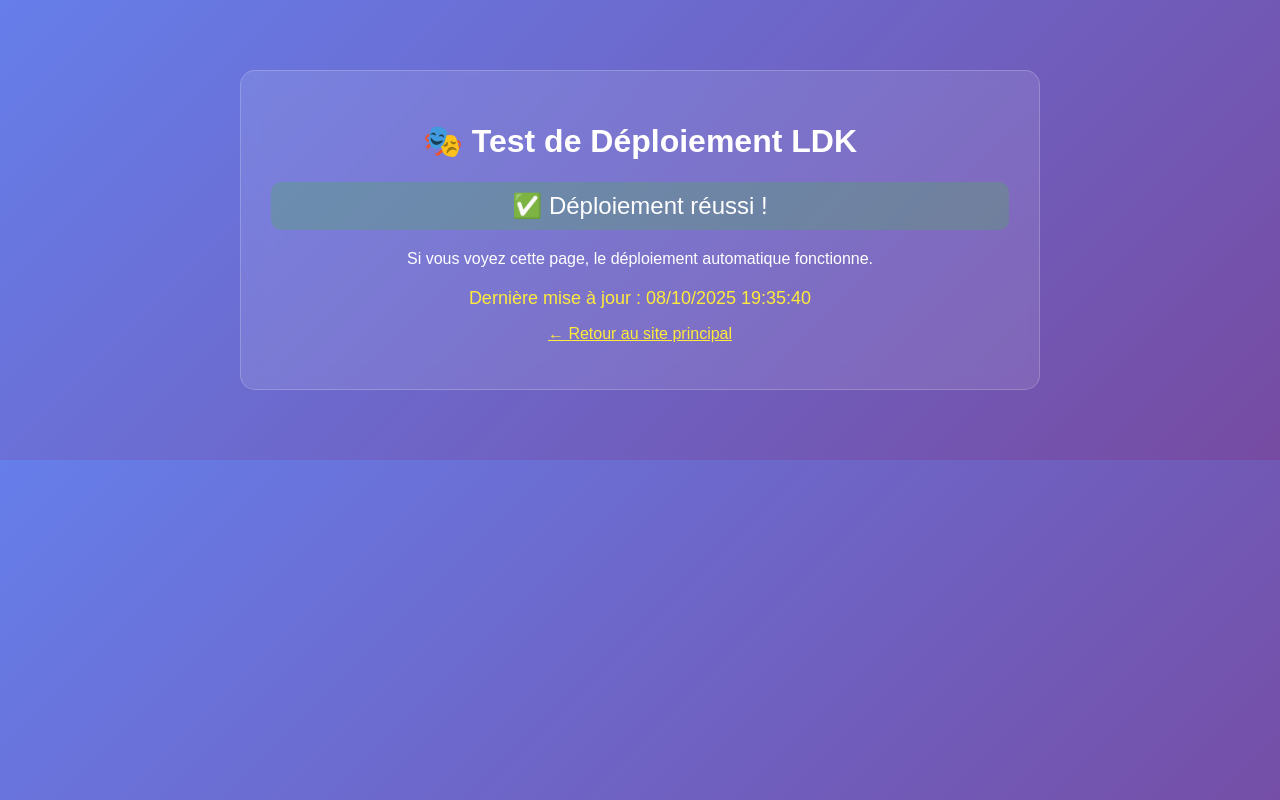
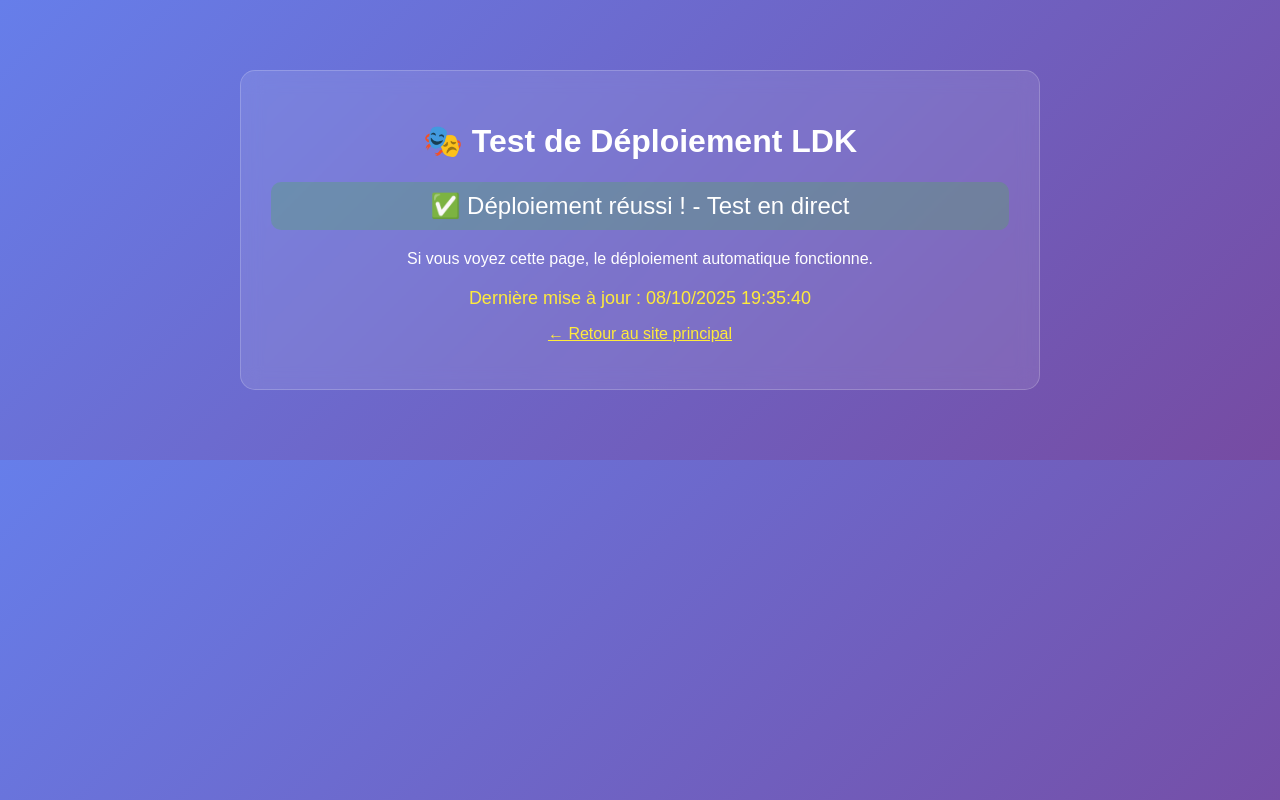
Before and after one commit to fafarel/ldk, a website: page test-deployment.html in a window 1280 px wide. Drawn offline with Linux system fonts and the light colour scheme.

Commit message:
Test: Modification pour vérifier le déploiement automatique

```diff
--- a/test-deployment.html
+++ b/test-deployment.html
@@ -43,7 +43,7 @@
 <body>
     <div class="test-box">
         <h1>🎭 Test de Déploiement LDK</h1>
-        <div class="status">✅ Déploiement réussi !</div>
+        <div class="status">✅ Déploiement réussi ! - Test en direct</div>
         <p>Si vous voyez cette page, le déploiement automatique fonctionne.</p>
         <div class="timestamp">
             Dernière mise à jour : <span id="timestamp"></span>
```
